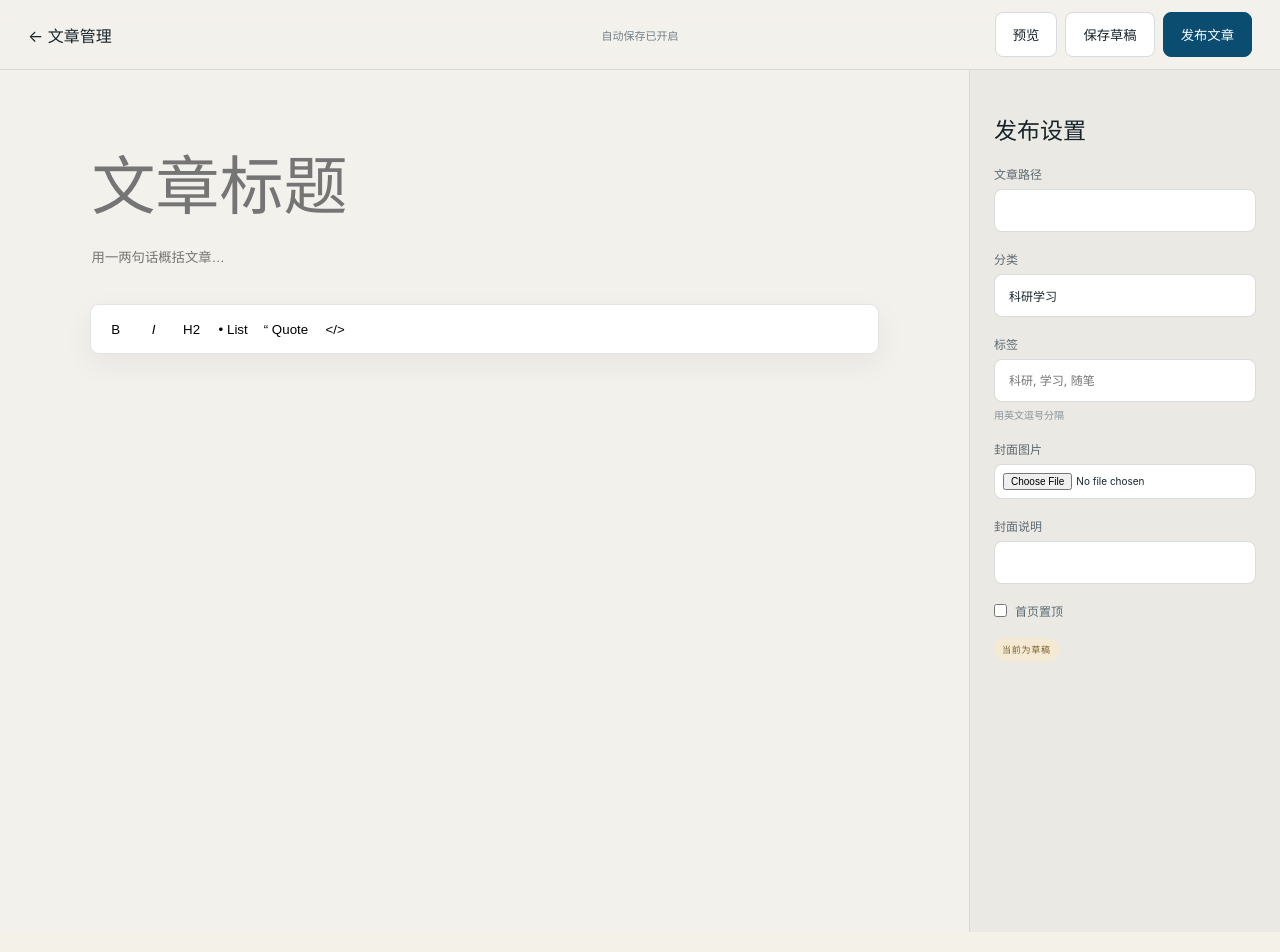
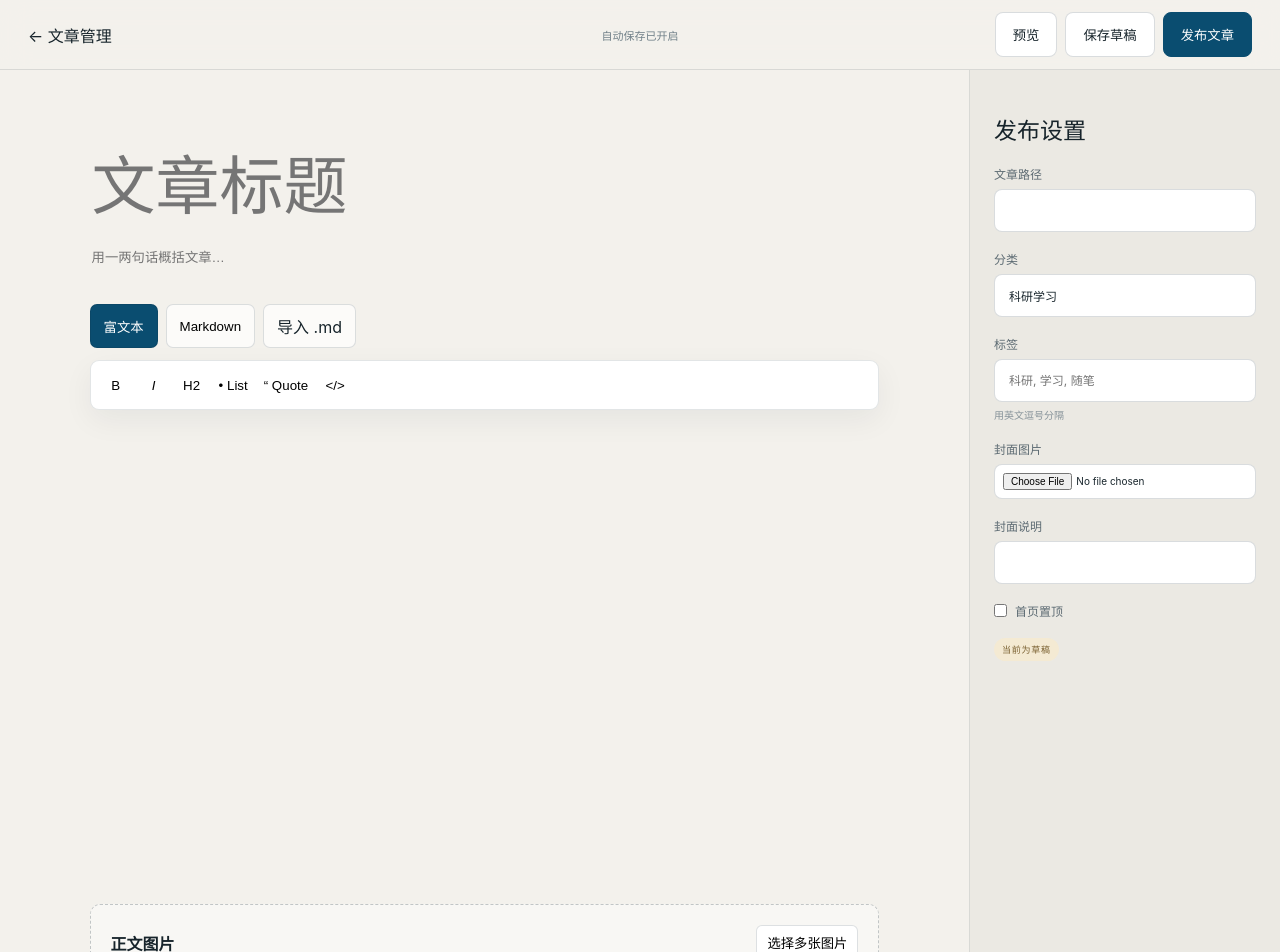
Before and after one commit to sunflower070203/sun-h-blog, a React (Vite) app in the folder apps/web/: page /admin/posts/new in a window 1280 px wide. Shown: the top 952 px of the page. Built offline with nearby package versions, Linux system fonts and the light colour scheme.

Commit message:
feat: redesign dual-mode writing workflow

```diff
--- a/apps/web/src/admin/PostEditorPage.tsx
+++ b/apps/web/src/admin/PostEditorPage.tsx
@@ -7,6 +7,9 @@ import Image from "@tiptap/extension-image";
 import LinkExtension from "@tiptap/extension-link";
 import { Link, useNavigate, useParams } from "react-router-dom";
 import { api } from "../api";
+import { Gallery } from "./editor/Gallery";
+import { documentToMarkdown, markdownToDocument } from "./editor/markdown";
+import { MultiImagePanel } from "./editor/MultiImagePanel";
 
 const emptyDocument = { type: "doc", content: [{ type: "paragraph" }] };
 
@@ -30,9 +33,11 @@ export function PostEditorPage() {
   const [message, setMessage] = useState("自动保存已开启");
   const [dirty, setDirty] = useState(false);
   const [preview, setPreview] = useState(false);
+  const [mode, setMode] = useState<"rich" | "markdown">(restored?.mode ?? "rich");
+  const [markdownDraft, setMarkdownDraft] = useState(restored?.markdownDraft ?? "");
 
   const editor = useEditor({
-    extensions: [StarterKit, Image, LinkExtension.configure({ openOnClick: false })],
+    extensions: [StarterKit, Image, Gallery, LinkExtension.configure({ openOnClick: false })],
     content: restored?.content ?? emptyDocument,
     onUpdate: () => setDirty(true)
   });
@@ -48,8 +53,8 @@ export function PostEditorPage() {
 
   const snapshot = useCallback(() => ({
     title, slug, excerpt, category, tags: tags.split(",").map((tag) => tag.trim()).filter(Boolean),
-    coverUrl, coverAlt, featured, content: editor?.getJSON() ?? emptyDocument
-  }), [title, slug, excerpt, category, tags, coverUrl, coverAlt, featured, editor]);
+    coverUrl, coverAlt, featured, content: editor?.getJSON() ?? emptyDocument, mode, markdownDraft
+  }), [title, slug, excerpt, category, tags, coverUrl, coverAlt, featured, editor, mode, markdownDraft]);
 
   useEffect(() => {
     const timer = window.setInterval(() => {
@@ -67,8 +72,10 @@ export function PostEditorPage() {
   }, [dirty]);
 
   function input(nextStatus = status): PostInput {
+    const content = mode === "markdown" ? markdownToDocument(markdownDraft) : (editor?.getJSON() ?? emptyDocument);
     return {
       ...snapshot(),
+      content,
       slug: slug || slugify(title),
       status: nextStatus
     };
@@ -91,6 +98,54 @@ export function PostEditorPage() {
     catch (reason) { setMessage(reason instanceof Error ? reason.message : "上传失败"); }
   }
 
+  function showMarkdown() {
+    if (mode === "markdown") return;
+    const exported = documentToMarkdown(editor?.getJSON() ?? emptyDocument);
+    if (exported.warnings.length) {
+      setMessage(exported.warnings.join("；"));
+      return;
+    }
+    setMarkdownDraft(exported.markdown);
+    setMode("markdown");
+  }
+
+  function showRichText() {
+    if (mode === "rich") return;
+    try {
+      const document = markdownToDocument(markdownDraft);
+      editor?.commands.setContent(document);
+      setMode("rich");
+      setDirty(true);
+    } catch (reason) {
+      setMessage(reason instanceof Error ? reason.message : "Markdown 转换失败");
+    }
+  }
+
+  async function importMarkdown(file?: File) {
+    if (!file) return;
+    try {
+      const markdown = await file.text();
+      const document = markdownToDocument(markdown);
+      localStorage.setItem(`${draftKey}-before-import`, JSON.stringify(snapshot()));
+      setMarkdownDraft(markdown);
+      editor?.commands.setContent(document);
+      setMode("markdown");
+      setDirty(true);
+      setMessage("Markdown 已导入，原正文已保留恢复快照");
+    } catch (reason) {
+      setMessage(reason instanceof Error ? reason.message : "Markdown 导入失败");
+    }
+  }
+
+  function openPreview() {
+    try {
+      if (mode === "markdown") editor?.commands.setContent(markdownToDocument(markdownDraft));
+      setPreview(true);
+    } catch (reason) {
+      setMessage(reason instanceof Error ? reason.message : "预览生成失败");
+    }
+  }
+
   async function remove() {
     if (!id || !confirm("确定删除这篇文章？此操作不可恢复。")) return;
     await api.deletePost(id); navigate("/admin");
@@ -102,7 +157,7 @@ export function PostEditorPage() {
         <Link to="/admin">← 文章管理</Link>
         <span>{message}</span>
         <div>
-          <button className="admin-button" onClick={() => setPreview(true)}>预览</button>
+          <button className="admin-button" onClick={openPreview}>预览</button>
           <button className="admin-button" onClick={() => save("draft")}>{status === "published" ? "撤回为草稿" : "保存草稿"}</button>
           <button className="admin-button primary" onClick={() => save("published")}>发布文章</button>
         </div>
@@ -111,6 +166,12 @@ export function PostEditorPage() {
         <section className="editor-main">
           <input className="title-input" value={title} onChange={(event) => { setTitle(event.target.value); if (!slug) setSlug(slugify(event.target.value)); setDirty(true); }} placeholder="文章标题" />
           <input className="excerpt-input" value={excerpt} onChange={(event) => { setExcerpt(event.target.value); setDirty(true); }} placeholder="用一两句话概括文章…" />
+          <div className="editor-modebar">
+            <button className={mode === "rich" ? "active" : ""} onClick={showRichText}>富文本</button>
+            <button className={mode === "markdown" ? "active" : ""} onClick={showMarkdown}>Markdown</button>
+            <label>导入 .md<input hidden type="file" accept=".md,text/markdown,text/plain" onChange={(event) => void importMarkdown(event.target.files?.[0])} /></label>
+          </div>
+          {mode === "rich" ? <>
           <div className="toolbar">
             <button onClick={() => editor?.chain().focus().toggleBold().run()} className={editor?.isActive("bold") ? "active" : ""}>B</button>
             <button onClick={() => editor?.chain().focus().toggleItalic().run()}><i>I</i></button>
@@ -120,6 +181,8 @@ export function PostEditorPage() {
             <button onClick={() => editor?.chain().focus().toggleCodeBlock().run()}>{"</>"}</button>
           </div>
           <EditorContent editor={editor} className="rich-editor" />
+          <MultiImagePanel editor={editor} onMessage={setMessage} />
+          </> : <textarea className="markdown-editor" value={markdownDraft} onChange={(event) => { setMarkdownDraft(event.target.value); setDirty(true); }} aria-label="Markdown 正文" />}
         </section>
         <aside className="editor-settings">
           <h2>发布设置</h2>
--- a/apps/web/src/admin/admin.css
+++ b/apps/web/src/admin/admin.css
@@ -30,7 +30,11 @@
 .editor-main { min-height:calc(100vh - 70px); padding:70px 7vw 120px; border-right:1px solid rgba(20,40,50,.12); }
 .title-input,.excerpt-input { display:block; width:100%; border:0; outline:0; background:transparent; color:var(--admin-ink); }.title-input { font:400 clamp(38px,5vw,66px) Georgia,"Songti SC",serif; }.excerpt-input { margin:20px 0 38px; font:16px/1.7 inherit; color:#718089; }
 .toolbar { position:sticky; top:83px; z-index:3; display:flex; gap:4px; padding:8px; margin-bottom:18px; background:#fff; border:1px solid rgba(20,40,50,.12); border-radius:9px; box-shadow:0 10px 30px rgba(20,40,50,.06); }.toolbar button { min-width:34px; height:32px; border:0; border-radius:5px; background:transparent; cursor:pointer; }.toolbar button:hover,.toolbar button.active { background:#e8eef0; }
+.editor-modebar { display:flex; gap:8px; margin-bottom:12px; }.editor-modebar button,.editor-modebar label { padding:9px 13px; border:1px solid rgba(20,40,50,.14); border-radius:7px; background:rgba(255,255,255,.7); cursor:pointer; font:600 11px inherit; }.editor-modebar .active { color:white; background:var(--admin-blue); }
+.markdown-editor { width:100%; min-height:560px; padding:24px; resize:vertical; border:1px solid rgba(20,40,50,.14); border-radius:9px; background:#fff; color:var(--admin-ink); font:15px/1.8 Consolas,"Cascadia Code",monospace; }
+.multi-image-panel { margin-top:36px; padding:20px; border:1px dashed rgba(20,40,50,.24); border-radius:10px; background:rgba(255,255,255,.45); }.multi-image-head { display:flex; align-items:center; justify-content:space-between; gap:12px; }.multi-image-head button,.multi-image-actions button,.upload-row button { padding:7px 10px; border:1px solid rgba(20,40,50,.14); border-radius:6px; background:#fff; cursor:pointer; }.multi-image-panel>p { color:#718089; font-size:12px; }.upload-row { display:grid; grid-template-columns:minmax(100px,1fr) minmax(160px,2fr) auto auto auto; gap:8px; align-items:center; padding:9px 0; border-top:1px solid rgba(20,40,50,.1); font-size:11px; }.upload-row input { min-width:0; padding:8px; border:1px solid rgba(20,40,50,.14); border-radius:6px; }.upload-row.error { color:#9b2f2f; }.multi-image-actions { display:flex; gap:8px; margin-top:14px; }
 .rich-editor .ProseMirror { min-height:440px; outline:0; font:17px/1.95 Georgia,"Songti SC",serif; }.rich-editor .ProseMirror h2 { margin-top:1.8em; font-size:32px; }.rich-editor .ProseMirror pre { padding:18px; color:#eef5f7; background:#071c28; border-radius:8px; overflow:auto; }.rich-editor .ProseMirror blockquote { border-left:3px solid #bd8e52; padding-left:18px; color:#718089; }
+.image-gallery { display:grid; grid-template-columns:repeat(2,minmax(0,1fr)); gap:12px; margin:24px 0; }.image-gallery img { width:100%; height:100%; max-height:420px; object-fit:cover; border-radius:8px; }
 .editor-settings { padding:42px 24px; background:#ebe9e3; }.editor-settings h2 { font:400 23px Georgia,serif; }.editor-settings small { display:block; margin-top:5px; color:#87939a; }.editor-settings .check { display:flex; align-items:center; gap:8px; }.editor-settings .check input { width:auto; margin:0; }
 .cover-upload input { padding:8px; font-size:10px; }.cover-preview { width:100%; aspect-ratio:16/9; object-fit:cover; border-radius:8px; }
 .danger-button { width:100%; padding:11px; margin-top:26px; color:#9b2f2f; background:transparent; border:1px solid #d6abab; border-radius:7px; cursor:pointer; }
@@ -40,4 +44,4 @@
 .preview-sheet>img { width:100%; max-height:500px; margin:35px 0; object-fit:cover; border-radius:10px; }
 .preview-excerpt { color:#718089; font-size:17px; line-height:1.8; }
 .preview-close { position:sticky; top:0; float:right; padding:9px 12px; border:1px solid rgba(20,40,50,.14); border-radius:7px; background:white; cursor:pointer; }
-@media(max-width:800px){.admin-shell{display:block}.admin-sidebar{position:static;height:auto;flex-direction:row;align-items:center}.admin-sidebar nav{display:none}.admin-sidebar button{margin:0 0 0 auto}.admin-content{padding:34px 20px}.admin-top{align-items:center}.stats{grid-template-columns:1fr}.editor-top{grid-template-columns:1fr auto;row-gap:8px}.editor-top>span{display:block;grid-column:1/-1;grid-row:2}.editor-layout{grid-template-columns:1fr}.editor-main{padding:44px 20px;border-right:0}.editor-settings{padding:30px 20px}.title-input{font-size:42px}}
+@media(max-width:800px){.admin-shell{display:block}.admin-sidebar{position:static;height:auto;flex-direction:row;align-items:center}.admin-sidebar nav{display:none}.admin-sidebar button{margin:0 0 0 auto}.admin-content{padding:34px 20px}.admin-top{align-items:center}.stats{grid-template-columns:1fr}.editor-top{grid-template-columns:1fr auto;row-gap:8px}.editor-top>span{display:block;grid-column:1/-1;grid-row:2}.editor-layout{grid-template-columns:1fr}.editor-main{padding:44px 20px;border-right:0}.editor-settings{padding:30px 20px}.title-input{font-size:42px}.upload-row{grid-template-columns:1fr auto auto}.upload-row input{grid-column:1/-1}.image-gallery{grid-template-columns:1fr}}
```
